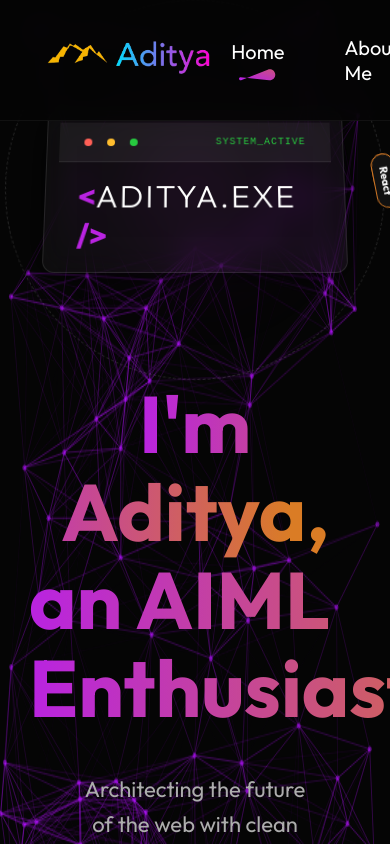
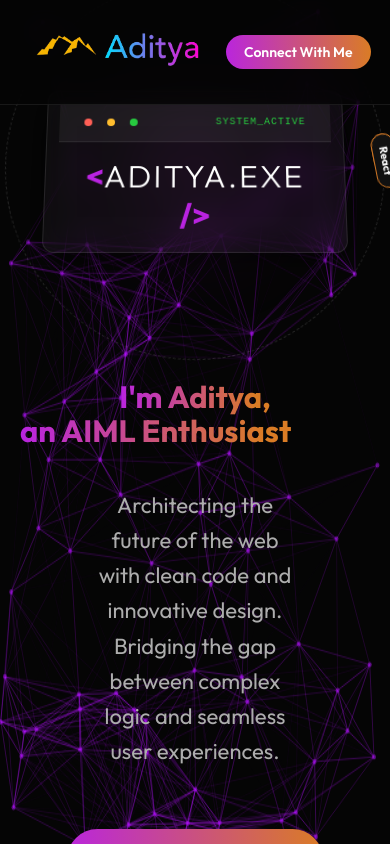
Before and after one commit to Tech-Ninja478/Portfolio, a React (Vite) app: page / in a window 390 px wide. Built offline with nearby package versions, Linux system fonts and the light colour scheme.

Commit message:
Checked Responsiveness

```diff
--- a/src/Components/Hero/Hero.css
+++ b/src/Components/Hero/Hero.css
@@ -6,7 +6,8 @@
     justify-content: center;
     gap: 40px;
     min-height: 100vh;
-    padding: 60px 0;
+    padding: 120px 20px;
+    text-align: center;
     position: relative;
     background: #050505; /* Deep base for the neural background */
     z-index: 1;
@@ -141,11 +142,12 @@
 /* --- 4. TYPOGRAPHY --- */
 .hero h1 {
     text-align: center;
-    width: 85%;
-    font-size: 80px;
+    width: 100%;
+    font-size: 3.5rem;
     font-weight: 700;
     line-height: 1.1;
     margin: 0;
+    max-width: 800px;
     z-index: 2;
 }
 
@@ -220,3 +222,20 @@
     0% { opacity: 0; transform: translateY(40px) rotateX(-90deg); filter: blur(10px); }
     100% { opacity: 1; transform: translateY(0) rotateX(0deg); filter: blur(0px); }
 }
+
+/* Mobile adjustments */
+@media (max-width: 768px) {
+    .hero h1 {
+        font-size: 2.2rem; /* Smaller for mobile screens */
+        margin-top: 20px;
+    }
+
+    .hero img {
+        width: 180px; /* Smaller profile image */
+    }
+
+    .hero-action {
+        flex-direction: column; /* Buttons stack on top of each other */
+        gap: 15px;
+    }
+}
--- a/src/Components/MyWork/MyWork.css
+++ b/src/Components/MyWork/MyWork.css
@@ -5,8 +5,9 @@
     gap: 60px;
     padding: 80px 8%;
     background: #050505;
+    width: 100%; /* Ensure it doesn't overflow */
+    overflow: hidden;
 }
-
 .mywork-title {
     position: relative;
     text-align: center;
@@ -29,7 +30,8 @@
 
 .mywork-container {
     display: grid;
-    grid-template-columns: repeat(auto-fit, minmax(320px, 1fr));
+    /* auto-fit is great, but we'll lower the min-width for small phones */
+    grid-template-columns: repeat(auto-fit, minmax(280px, 1fr));
     gap: 30px;
     width: 100%;
 }
@@ -156,3 +158,56 @@
 .mywork-main-btn:hover svg {
     transform: translateX(8px);
 }
+
+/* --- MOBILE RESPONSIVENESS (Add this at the end) --- */
+
+@media (max-width: 768px) {
+    .mywork {
+        padding: 60px 5%; /* Reduce side padding so cards have more room */
+        gap: 40px;
+    }
+
+    .mywork-title h1 {
+        font-size: 32px; /* Fixed size for mobile if clamp feels too big */
+    }
+
+    .mywork-title img {
+        width: 100px; /* Scale down the decorative underline image */
+        right: 0;
+    }
+
+    .mywork-container {
+        grid-template-columns: 1fr; /* Force single column on mobile */
+        gap: 20px;
+    }
+
+    .mywork-img-container {
+        height: 200px; /* Slightly shorter images on mobile to prevent "endless scrolling" */
+    }
+
+    .mywork-item {
+        padding: 12px;
+    }
+
+    .mywork-project-title {
+        font-size: 1.1rem; /* Slightly smaller text for balance */
+    }
+
+    .mywork-main-btn {
+        padding: 15px 30px;
+        font-size: 1rem;
+        width: 100%; /* Make the "Show More" button full width on mobile */
+        justify-content: center;
+    }
+}
+
+/* Small Phone Optimization (iPhone SE / small Androids) */
+@media (max-width: 400px) {
+    .mywork-title h1 {
+        font-size: 28px;
+    }
+
+    .mywork-img-container {
+        height: 180px;
+    }
+}
--- a/src/Components/Navbar/Navbar.css
+++ b/src/Components/Navbar/Navbar.css
@@ -2,34 +2,42 @@
     display: flex;
     align-items: center;
     justify-content: space-between;
-    padding: 20px 8%;
+    padding: 15px 8%; /* Slightly reduced height for better proportions */
 
-    /* --- THE STICKY LOGIC --- */
     position: fixed;
     top: 0;
     left: 0;
     width: 100%;
-    z-index: 1000; /* Ensures it stays above all other elements */
+    z-index: 1000;
 
-    /* --- TECHNO-SAVVY STYLING --- */
-    background: rgba(5, 5, 5, 0.85); /* Semi-transparent dark background */
-    backdrop-filter: blur(10px); /* Glass effect */
-    border-bottom: 1px solid rgba(255, 255, 255, 0.05);
-    transition: 0.3s ease-in-out;
+    background: rgba(5, 5, 5, 0.75); /* Lower opacity for better glass effect */
+    backdrop-filter: blur(15px);
+    border-bottom: 1px solid rgba(255, 255, 255, 0.08);
+    transition: all 0.4s ease;
 }
 
 #home {
-    padding-top: 100px;
+    padding-top: 80px; /* Reduced from 100px to match the slimmer navbar */
 }
 
 .nav-menu {
     display: flex;
     align-items: center;
     list-style: none;
-    gap: 60px;
-    font-size: 20px;
+    gap: 40px; /* Reduced from 60px - this was likely causing the "zoomed" feel */
+    font-size: 17px; /* Reduced from 20px for a more professional look */
 }
 
+/* Add this to handle laptop screens specifically */
+@media (max-width: 1200px) {
+    .nav-menu {
+        gap: 25px;
+        font-size: 16px;
+    }
+    .navbar {
+        padding: 15px 5%;
+    }
+}
 
 .nav-menu li {
     display: flex;
@@ -38,58 +46,41 @@
     gap: 5px;
     cursor: pointer;
     transition: 0.3s ease-in-out;
+    color: #e0e0e0; /* Subtle off-white for better readability */
 }
 
-
 .nav-menu li:hover {
-    transform: translateY(-5px);
+    transform: translateY(-3px);
     color: #25C6DA;
 }
 
-.navbar img {
-    cursor: pointer;
-}
-
 .nav-connect {
-    padding: 10px 30px;
-    border-radius: 20px;
+    padding: 10px 25px; /* Tighter padding */
+    border-radius: 50px; /* Fully rounded looks more modern */
     background: linear-gradient(267deg, #DA7C25 0.36%, #B923E1 102.06%);
-    font-size: 22px;
-    cursor: pointer;
-    transition: box-shadow 0.3s, transform 0.3s;
-    cursor: pointer;
+    font-size: 16px; /* Reduced from 22px - 22px is huge for a nav button! */
+    font-weight: 600;
+    color: white;
     transition: 0.3s;
 }
 
-.nav-connect:hover {
-    box-shadow: 0 0 20px 5px rgba(186, 35, 225, 0.5), 0 0 40px 10px rgba(218, 124, 37, 0.3);
-    animation: bounce 0.5s;
-    transform: scale(1.05);
-}
+/* --- MOBILE & TABLET REFINEMENT --- */
 
-@keyframes bounce {
-    0% {
-        transform: scale(1.05) translateY(0);
+@media (max-width: 768px) {
+    .navbar {
+        padding: 12px 5%;
     }
 
-    30% {
-        transform: scale(1.08) translateY(-8px);
+    .nav-menu {
+        display: none; /* Keeps it clean until you add a hamburger toggle */
     }
 
-    50% {
-        transform: scale(1.05) translateY(-4px);
+    .nav-connect {
+        padding: 8px 18px;
+        font-size: 14px;
     }
 
-    70% {
-        transform: scale(1.08) translateY(-8px);
-    }
-
-    100% {
-        transform: scale(1.05) translateY(0);
+    .nav-logo {
+        width: 120px; /* Slightly smaller logo for mobile */
     }
 }
-
-.anchor-link {
-    text-decoration: none;
-    color: white;
-}
--- a/src/index.css
+++ b/src/index.css
@@ -13,8 +13,27 @@ body{
 html, body {
   max-width: 100%;
   overflow-x: hidden;
+  font-size: 16px;
+  scroll-behavior: smooth;
 }
 
 * {
   box-sizing: border-box;
 }
+
+@media (max-width: 768px) {
+  html {
+    font-size: 14px; /* Everything using 'rem' shrinks automatically */
+  }
+}
+
+* {
+  margin: 0;
+  padding: 0;
+  box-sizing: border-box; /* Crucial: padding won't push width beyond 100% */
+}
+
+body {
+  overflow-x: hidden; /* Stops the annoying side-to-side wobble on mobile */
+  width: 100%;
+}
```
